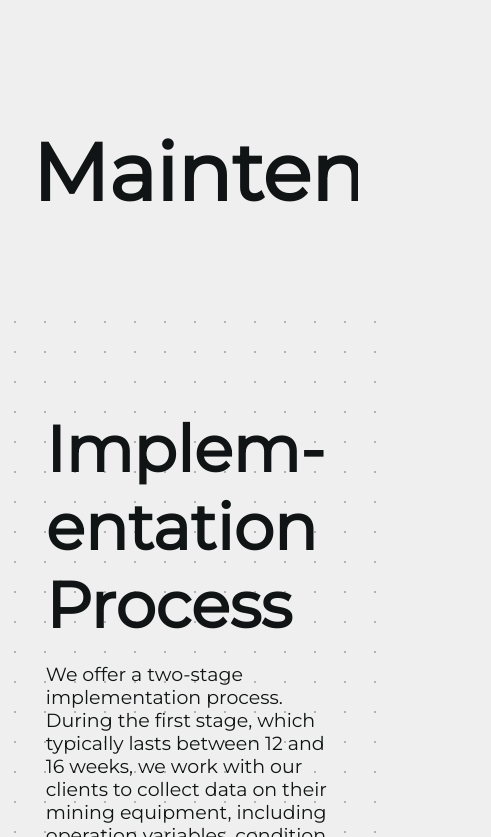
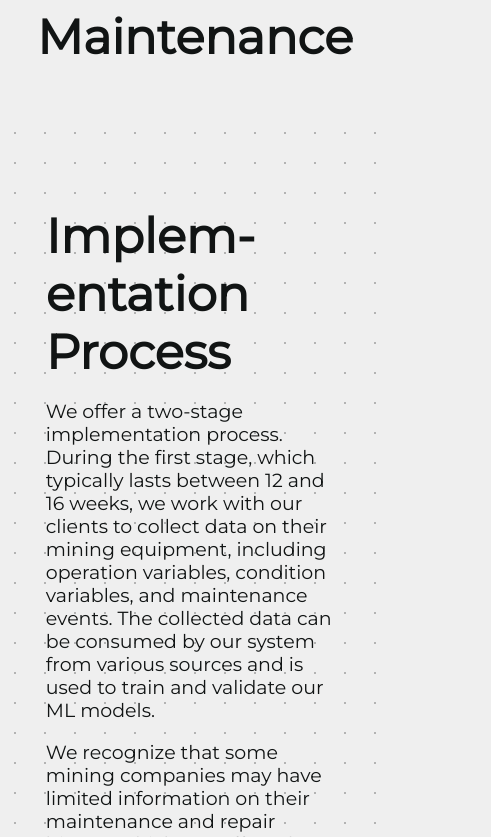
Before and after one commit to HexVanilla/Coddi-siteV2, a React (Create React App) app: page / in a window 390 px wide. Shown: the part 2447-3284 px from the top of the page, 491 px wide, since content can reach past the window. Built offline with nearby package versions, Linux system fonts and the light colour scheme.

Commit message:
mobile formate errors fixed in medium devices

```diff
--- a/src/components/Implementation.css
+++ b/src/components/Implementation.css
@@ -86,6 +86,42 @@
     font-size: 4rem;
   }
 }
+@media (max-width: 360px) {
+  .implementation-content {
+    font-size: 0.5em;
+    width: 85%;
+    text-align: left;
+    margin-left: auto; /* Add this line */
+    margin-right: auto; /* Add this line */
+  }
+  .desktop-only {
+    display: none;
+  }
+  .mobile-only {
+    display: inline;
+  }
+  .implementation-content h1 {
+    font-size: 3rem;
+  }
+}
+@media (max-width: 425px) {
+  .implementation-content {
+    font-size: 0.5em;
+    width: 85%;
+    text-align: left;
+    margin-left: auto; /* Add this line */
+    margin-right: auto; /* Add this line */
+  }
+  .desktop-only {
+    display: none;
+  }
+  .mobile-only {
+    display: inline;
+  }
+  .implementation-content h1 {
+    font-size: 3rem;
+  }
+}
 
 @media (max-width: 320px) {
   .implementation-content {
--- a/src/components/News.css
+++ b/src/components/News.css
@@ -24,61 +24,55 @@
   box-shadow: rgba(0, 0, 0, 0.24) 0px 3px 8px;
   text-align: left;
   padding: 1em;
+
+  h1 {
+    font-size: 1.5em;
+  }
+  p {
+    font-size: 1em;
+  }
 }
 
 .info-news-box {
   padding-left: 1em;
   padding-right: 1em;
 }
+
 .news-image {
   width: 500px;
   height: 280px;
 }
+
 @media (max-width: 1024px) {
-  .news-box {
-    display: flex;
-    flex-direction: column;
-  }
   .news-image {
     width: 760px;
     height: 428px;
   }
-  .news-box h1 {
-    font-size: 1.5em;
-  }
-  .news-box p {
-    font-size: 1em;
-  }
 }
+
 @media (max-width: 768px) {
-  .news-box {
-    display: flex;
-    flex-direction: column;
-  }
   .news-image {
     width: 560px;
     height: 315px;
   }
-  .news-box h1 {
-    font-size: 1.5em;
-  }
-  .news-box p {
-    font-size: 1em;
+}
+
+@media (max-width: 425px) {
+  .news-image {
+    width: 320px;
+    height: 180px;
   }
 }
-@media (max-width: 320px) {
-  .news-box {
-    display: flex;
-    flex-direction: column;
-  }
+
+@media (max-width: 375px) {
   .news-image {
     width: 240px;
     height: 135px;
   }
-  .news-box h1 {
-    font-size: 1.5em;
-  }
-  .news-box p {
-    font-size: 1em;
+}
+
+@media (max-width: 1024px) {
+  .news-box {
+    flex-direction: column;
   }
 }
--- a/src/components/Solutions.css
+++ b/src/components/Solutions.css
@@ -25,6 +25,14 @@
     font-size: 1rem;
   }
 }
+@media (max-width: 425px) {
+  .solutions-section {
+    flex-direction: column;
+    margin: 2em;
+    font-size: 0.6rem;
+  }
+}
+
 @media (max-width: 320px) {
   .solutions-section {
     flex-direction: column;
--- a/src/components/Solutions.jsx
+++ b/src/components/Solutions.jsx
@@ -10,7 +10,7 @@ import HowItWorks from "./HowItWorks";
 
 const Solutions = ({ theme, language }) => {
   const sectionRef = useRef();
-  const isVisible = useIntersectionObserver(sectionRef, { threshold: 0.05 });
+  const isVisible = useIntersectionObserver(sectionRef, { threshold: 0.03 });
   return (
     <div className={`${isVisible ? "fade-in" : "fade-out"}`} ref={sectionRef}>
       <div className={`solutions-section ${theme}`} id="predictive">
```
